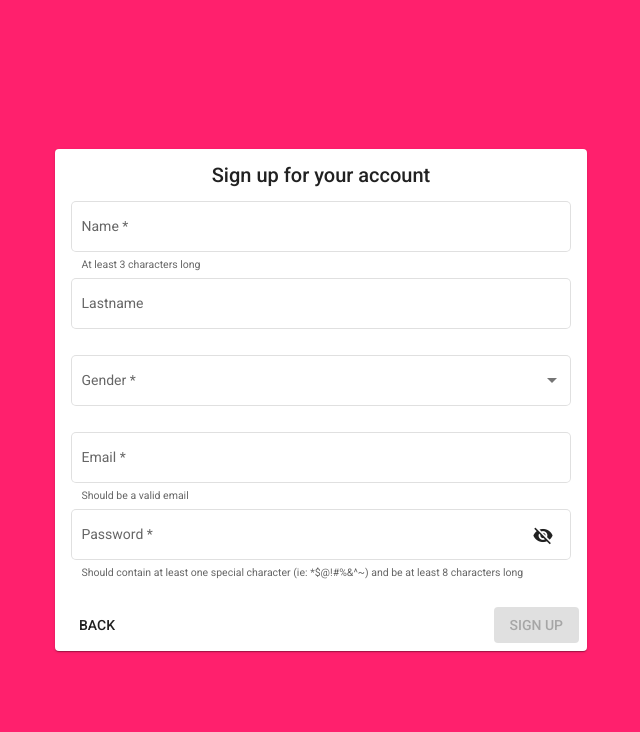
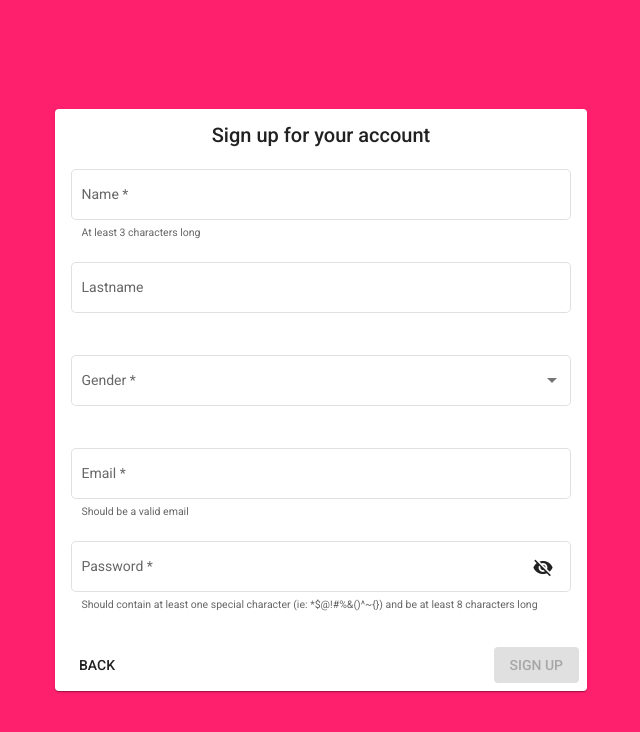
Before and after one commit to cgalvezv/legalbot-login-frontend-cgv, an Angular app: page /sign_up in a window 1280 px wide. Shown: the top 732 px of the page, without its empty margins (319-959 px from the left). Built offline with nearby package versions, Linux system fonts and the light colour scheme.

Commit message:
feature(sign_up): change behavior to show validation msgs

```diff
--- a/src/app/login/sign-up/sign-up.component.html
+++ b/src/app/login/sign-up/sign-up.component.html
@@ -8,12 +8,12 @@
           <mat-form-field fxFlex appearance="outline">
               <mat-label>Name</mat-label>
               <input matInput formControlName='name' required>
-              <mat-hint>At least 3 characters long</mat-hint>
+              <mat-hint>{{ validationMessages.name.hint }}</mat-hint>
               <mat-error *ngIf="signUpForm.get('name').hasError('required')">
-                Required
+                {{ validationMessages.global.required }}
               </mat-error>
               <mat-error *ngIf="signUpForm.get('name').hasError('minlength')">
-                Wrong password length (Min length: 3)
+                {{ validationMessages.name.errors.minLength }}
               </mat-error>
           </mat-form-field>
           <mat-form-field fxFlex appearance="outline">
@@ -29,18 +29,18 @@
               <mat-option value="Other">Other</mat-option>
             </mat-select>
             <mat-error *ngIf="signUpForm.get('gender').hasError('required')">
-              Required
+              {{ validationMessages.global.required }}
             </mat-error>
           </mat-form-field>
           <mat-form-field fxFlex appearance="outline">
               <mat-label>Email</mat-label>
               <input matInput formControlName='email' required>
-              <mat-hint>Should be a valid email</mat-hint>
+              <mat-hint>{{ validationMessages.email.hint }}</mat-hint>
               <mat-error *ngIf="signUpForm.get('email').hasError('email')">
-                Invalid format
+                {{ validationMessages.email.errors.email }}
               </mat-error>
               <mat-error *ngIf="signUpForm.get('email').hasError('required')">
-                Required
+                {{ validationMessages.global.required }}
               </mat-error>
           </mat-form-field>
           <mat-form-field fxFlex appearance="outline">
@@ -49,15 +49,15 @@
               <button mat-icon-button matSuffix (click)="hide_pass = !hide_pass" [attr.aria-pressed]="hide_pass">
                 <mat-icon>{{hide_pass ? 'visibility_off' : 'visibility'}}</mat-icon>
               </button>
-              <mat-hint>Should contain at least one special character (ie: *$@!#%&^~) and be at least 8 characters long</mat-hint>
+              <mat-hint>{{ validationMessages.password.hint }}</mat-hint>
               <mat-error *ngIf="signUpForm.get('password').hasError('required')">
-                Required
+                {{ validationMessages.global.required }}
               </mat-error>
               <mat-error *ngIf="signUpForm.get('password').hasError('pattern')">
-                Invalid format, password must contain least one special character (*$@!#%&^~)
+                {{ validationMessages.password.errors.pattern }}
               </mat-error>
               <mat-error *ngIf="signUpForm.get('password').hasError('maxlength')">
-                Wrong password length (Max length: 8)
+                {{ validationMessages.password.errors.maxLength }}
               </mat-error>
           </mat-form-field>
         </form>
--- a/src/app/login/sign-up/sign-up.component.scss
+++ b/src/app/login/sign-up/sign-up.component.scss
@@ -1,5 +1,8 @@
 .main {
     mat-card {
         width: 500px;
+        mat-form-field {
+            padding: 8px 0;
+        }
     }
 }
--- a/src/app/login/sign-up/sign-up.component.ts
+++ b/src/app/login/sign-up/sign-up.component.ts
@@ -17,6 +17,31 @@ export class SignUpComponent implements OnInit {
     password: new FormControl('', [Validators.required, Validators.maxLength(8) ,Validators.pattern(/[*$@!#%&()^~{}]+/)]), // Password validation
   });
 
+  validationMessages = {
+    global: {
+      required: 'Required',
+    },
+    name: {
+      hint: 'At least 3 characters long',
+      errors: {
+        minLength: 'Wrong password length (Min length: 3)'
+      }
+    },
+    email: {
+      hint: 'Should be a valid email',
+      errors: {
+        email: 'Invalid email format'
+      }
+    },
+    password: {
+      hint: 'Should contain at least one special character (ie: *$@!#%&()^~{}) and be at least 8 characters long',
+      errors: {
+        pattern: 'Invalid format, password must contain least one special character (*$@!#%&()^~{})',
+        maxLength: 'Wrong password length (Max length: 8)'
+      }
+    }
+  }
+
   constructor() { }
 
   ngOnInit(): void {
```
